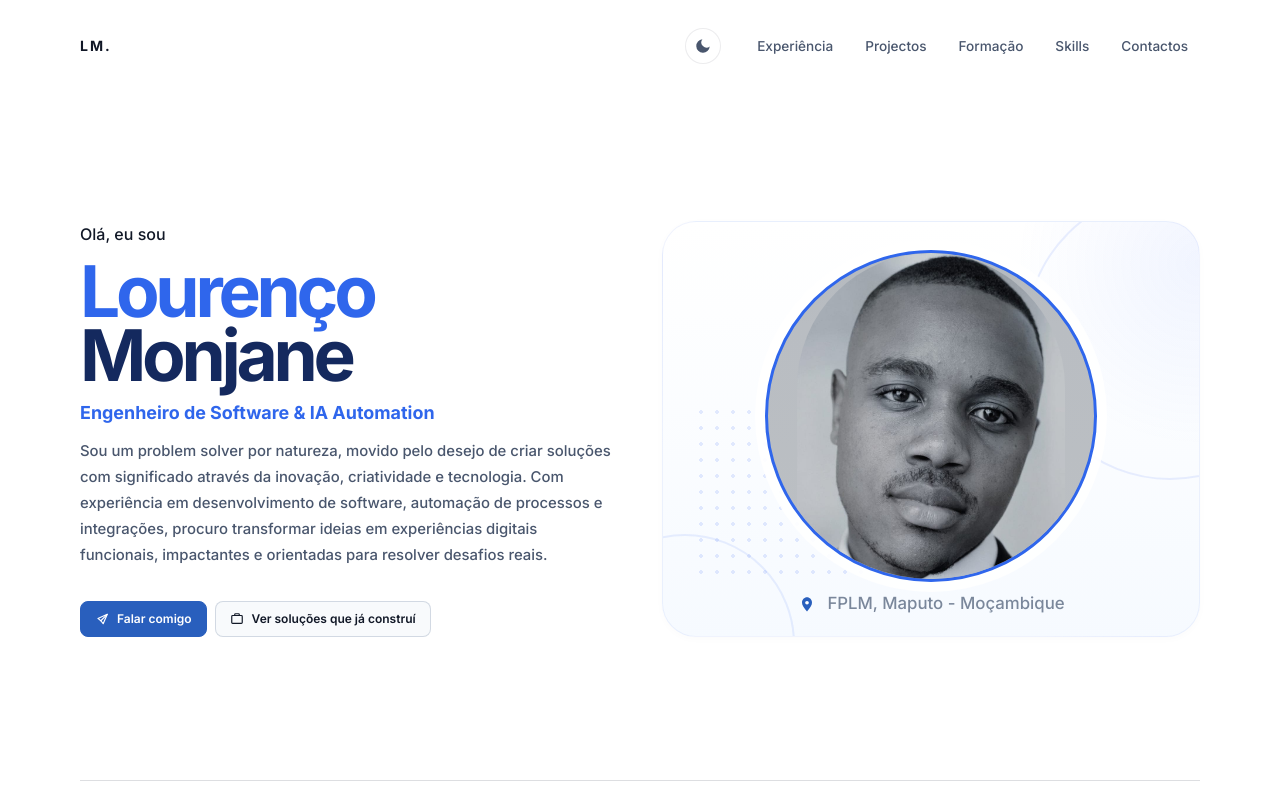
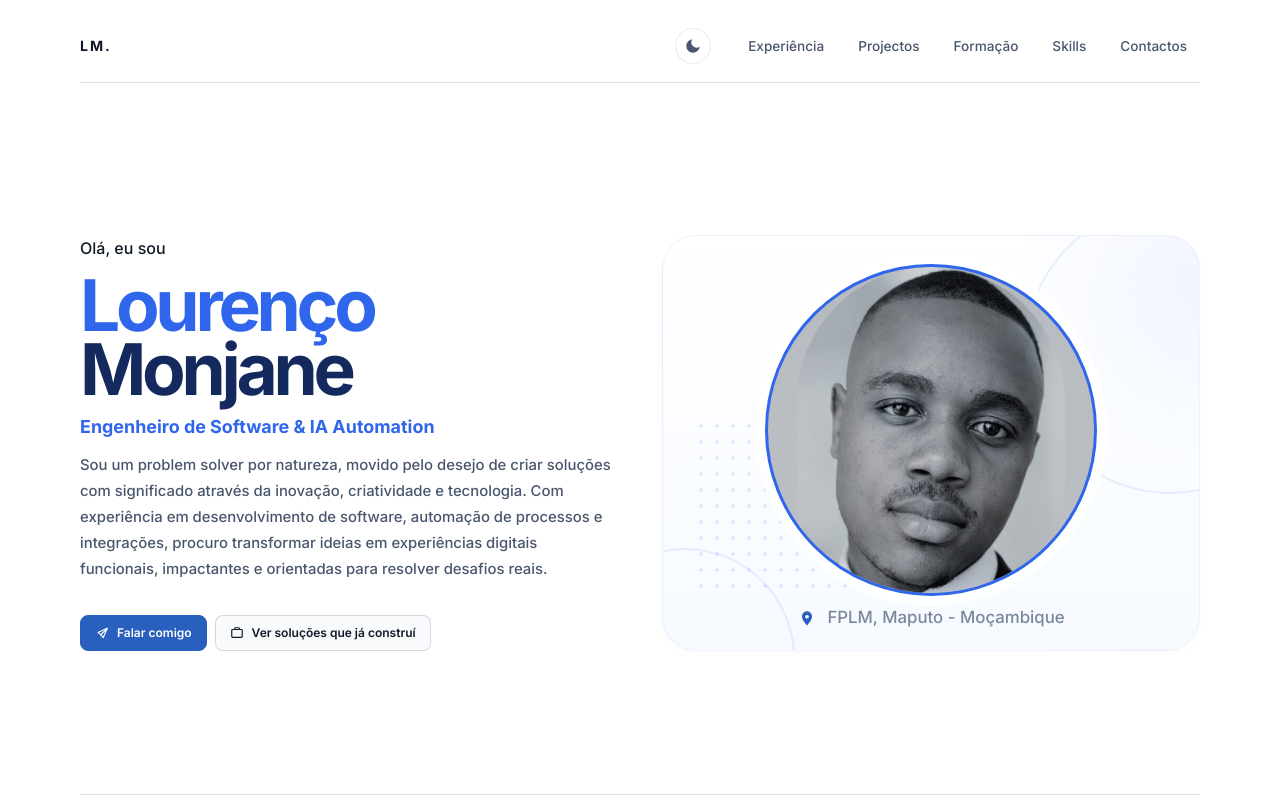
Before and after one commit to monjane10/portifolio, a React (Vite) app: page / in a window 1280 px wide. Shown: the top 800 px of the page. Built offline with nearby package versions, Linux system fonts and the light colour scheme.

Commit message:
melhorias

```diff
--- a/src/App.css
+++ b/src/App.css
@@ -4,6 +4,26 @@
   align-items: center;
   gap: 24px;
   padding: 28px 0 18px;
+  position: fixed;
+  top: 0;
+  left: 50%;
+  transform: translateX(-50%);
+  width: min(1120px, calc(100% - 48px));
+  z-index: 90;
+  border-bottom: 1px solid var(--section-divider-color);
+  background: color-mix(in srgb, var(--background-color) 82%, transparent);
+  backdrop-filter: blur(12px);
+  -webkit-backdrop-filter: blur(12px);
+}
+
+.page-shell > main {
+  padding-top: 96px;
+}
+
+@media (max-width: 640px) {
+  .topbar {
+    width: min(100%, calc(100% - 24px));
+  }
 }
 
 .brand {
@@ -93,8 +113,8 @@
   background: transparent;
   color: var(--text-color);
   font-size: 0.85rem;
-  border: none;
-  min-height: auto;
+  border: 1px solid transparent;
+  min-height: 34px;
   padding: 0 12px;
 }
 
@@ -116,7 +136,6 @@
   height: 18px;
 }
 
-.nav a:hover,
 .button:hover,
 .contact-pill:hover,
 .contact-link:hover,
@@ -124,11 +143,36 @@
   transform: translateY(-1px);
 }
 
-.nav a:hover,
 .contact-pill:hover,
 .contact-link:hover {
   border-color: rgba(41, 95, 189, 0.18);
   box-shadow: var(--soft-shadow);
+}
+
+.nav a:hover,
+.nav a:focus-visible,
+.nav a.nav-link-active {
+  color: var(--primary-color);
+  border-color: color-mix(in srgb, var(--primary-color) 30%, transparent);
+  background: color-mix(in srgb, var(--primary-soft) 85%, transparent);
+  box-shadow: none;
+  transform: none;
+}
+
+[data-theme='dark'] .nav a:hover,
+[data-theme='dark'] .nav a:focus-visible,
+[data-theme='dark'] .nav a.nav-link-active {
+  background: rgba(59, 130, 246, 0.16);
+  border-color: rgba(59, 130, 246, 0.4);
+}
+
+#hero,
+#experiencia,
+#projectos,
+#formacao,
+#skills,
+#contactos {
+  scroll-margin-top: 104px;
 }
 
 .hero {
@@ -1360,12 +1404,24 @@
     user-select: none;
   }
 
+  .page-shell > main {
+    padding-top: 82px;
+  }
+
+  #hero,
+  #experiencia,
+  #projectos,
+  #formacao,
+  #skills,
+  #contactos {
+    scroll-margin-top: 90px;
+  }
+
   .topbar {
     grid-template-columns: minmax(0, 1fr) auto;
     gap: 16px;
     padding: 20px 0 14px;
-    position: relative;
-    z-index: 70;
+    z-index: 90;
   }
 
   .brand {
@@ -1450,7 +1506,8 @@
   }
 
   .nav a:hover,
-  .nav a:focus-visible {
+  .nav a:focus-visible,
+  .nav a.nav-link-active {
     background: rgba(255, 255, 255, 0.16);
     border-color: rgba(15, 23, 42, 0.1);
     box-shadow: none;
@@ -1458,7 +1515,8 @@
   }
 
   [data-theme='dark'] .nav a:hover,
-  [data-theme='dark'] .nav a:focus-visible {
+  [data-theme='dark'] .nav a:focus-visible,
+  [data-theme='dark'] .nav a.nav-link-active {
     background: rgba(30, 41, 59, 0.6);
     border-color: rgba(148, 163, 184, 0.22);
   }
@@ -1686,6 +1744,7 @@
   }
 
   .topbar {
+    width: min(100%, calc(100% - 32px));
     gap: 14px;
   }
 
--- a/src/App.jsx
+++ b/src/App.jsx
@@ -13,6 +13,7 @@ function App() {
     return saved ? saved === 'dark' : false
   })
   const [isMenuOpen, setIsMenuOpen] = useState(false)
+  const [activeSection, setActiveSection] = useState('')
   const [typedGreeting, setTypedGreeting] = useState('')
   const [isGreetingComplete, setIsGreetingComplete] = useState(false)
   const menuRef = useRef(null)
@@ -84,6 +85,61 @@ function App() {
 
   const [firstName, ...remainingNames] = portfolio.name.split(' ')
   const lastName = remainingNames.join(' ')
+  const navItems = [
+    { id: 'experiencia', label: 'Experi\u00eancia' },
+    { id: 'projectos', label: 'Projectos' },
+    { id: 'formacao', label: 'Forma\u00e7\u00e3o' },
+    { id: 'skills', label: 'Skills' },
+    { id: 'contactos', label: 'Contactos' },
+  ]
+  useEffect(() => {
+    const heroSection = document.getElementById('hero')
+    const sections = navItems
+      .map((item) => document.getElementById(item.id))
+      .filter(Boolean)
+
+    if (!sections.length || !heroSection) {
+      return undefined
+    }
+
+    const entryById = new Map()
+
+    const observer = new IntersectionObserver(
+      (entries) => {
+        entries.forEach((entry) => {
+          entryById.set(entry.target.id, entry)
+        })
+
+        const heroEntry = entryById.get('hero')
+        if (heroEntry?.isIntersecting && heroEntry.intersectionRatio >= 0.35) {
+          setActiveSection('')
+          return
+        }
+
+        const visibleEntries = sections
+          .map((section) => entryById.get(section.id))
+          .filter(Boolean)
+          .filter((entry) => entry.isIntersecting)
+          .sort((entryA, entryB) => entryB.intersectionRatio - entryA.intersectionRatio)
+
+        if (visibleEntries.length) {
+          setActiveSection(visibleEntries[0].target.id)
+        }
+      },
+      {
+        root: null,
+        rootMargin: '-40% 0px -50% 0px',
+        threshold: [0.15, 0.35, 0.6, 0.85],
+      },
+    )
+
+    observer.observe(heroSection)
+    sections.forEach((section) => observer.observe(section))
+
+    return () => {
+      observer.disconnect()
+    }
+  }, [])
 
   return (
     <div className={`page-shell${isMenuOpen ? ' menu-open' : ''}`}>
@@ -135,11 +191,19 @@ function App() {
             <span />
             <span />
           </button>
-          <a href="#experiencia" onClick={() => setIsMenuOpen(false)}>Experiência</a>
-          <a href="#projectos" onClick={() => setIsMenuOpen(false)}>Projectos</a>
-          <a href="#formacao" onClick={() => setIsMenuOpen(false)}>Formação</a>
-          <a href="#skills" onClick={() => setIsMenuOpen(false)}>Skills</a>
-          <a href="#contactos" onClick={() => setIsMenuOpen(false)}>Contactos</a>
+                    {navItems.map((item) => (
+            <a
+              key={item.id}
+              href={`#${item.id}`}
+              className={activeSection === item.id ? 'nav-link-active' : ''}
+              onClick={() => {
+                setActiveSection(item.id)
+                setIsMenuOpen(false)
+              }}
+            >
+              {item.label}
+            </a>
+          ))}
         </nav>
       </header>
 
```
